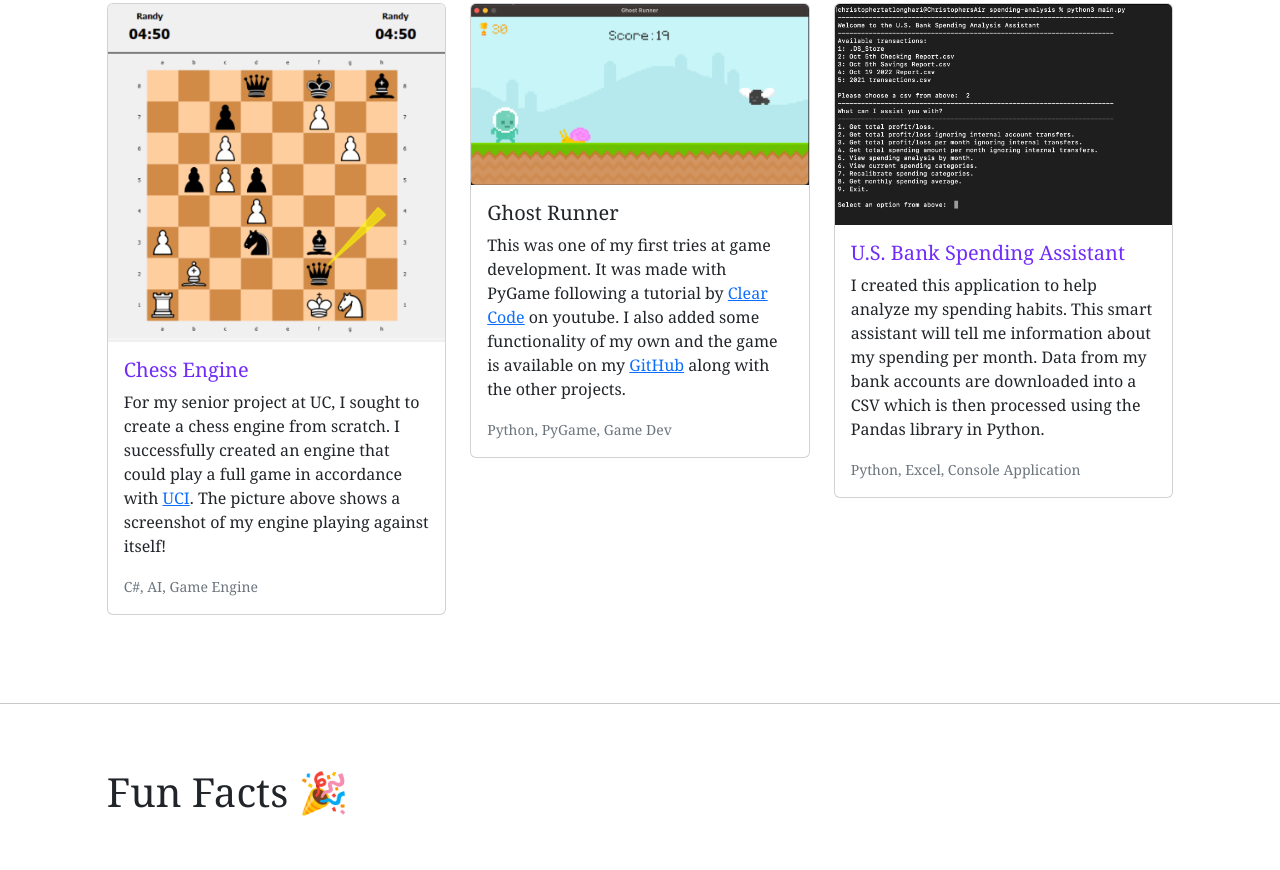
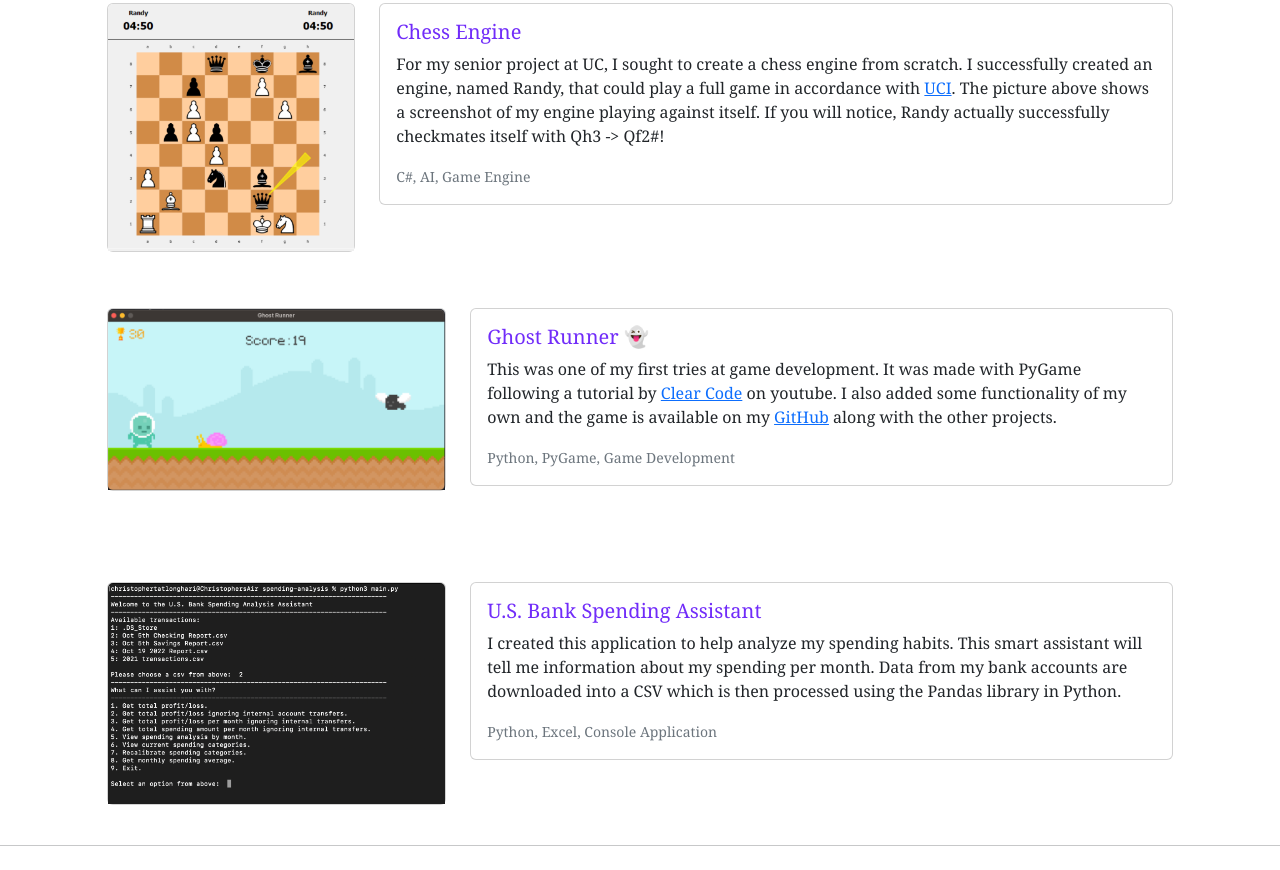
Before and after one commit to chris-tatlonghari/personal-portfolio, a plain HTML site: page index.html in a window 1280 px wide. Shown: the part 1305-2175 px from the top of the page. Drawn offline with nearby package versions, Linux system fonts and the light colour scheme.

Commit message:
Revamped portfolio section
Moved projects into separate rows

```diff
--- a/index.html
+++ b/index.html
@@ -4,7 +4,7 @@
 <head>
     <meta charset="utf-8">
     <meta name="viewport" content="width=device-width, initial-scale=1">
-    <title> Chris Tat • Portfolio v1.6 </title>
+    <title> Chris Tat • Portfolio v1.7 </title>
     <link href="https://cdn.jsdelivr.net/npm/bootstrap@5.2.2/dist/css/bootstrap.min.css" rel="stylesheet"
         integrity="sha384-Zenh87qX5JnK2Jl0vWa8Ck2rdkQ2Bzep5IDxbcnCeuOxjzrPF/et3URy9Bv1WTRi" crossorigin="anonymous">
     <link rel="icon" href="images//fire.svg">
@@ -56,7 +56,7 @@
                         </a>
                     </li>
                     <li class="nav-item">
-                        <a class="nav-link" href="#version">v1.6</a>
+                        <a class="nav-link" href="#version">v1.7</a>
                     </li>
                 </ul>
 
@@ -120,7 +120,8 @@
                                 translates to "Three Kings" in English. I am currently employed at Fox Corporation in
                                 Consumer Product & Engineering. Specifically I work on the Sports Data team which powers
                                 the FOX Sports app and <a href="https://www.foxsports.com/">foxsports.com</a>. We also
-                                serve as the backbone of the scrolling ticker for FOX Sports national and regional broadcasts! I
+                                serve as the backbone of the scrolling ticker for FOX Sports national and regional
+                                broadcasts! I
                                 currently work remotely from my hometown in South Point, Ohio. I
                                 could say a lot more but if you want to know me better please reach out! </p>
                             <p class="card-text ps-5"> ~ Email: ChrisTat98@gmail.com</p>
@@ -143,30 +144,42 @@
                 disabled> &lt; / &gt; </button></h1>
 
         <div class="d-flex justify-content-evenly pt-5">
-
             <div class="row">
-                <div class="col-md-4 pb-5 px-auto">
-
+                <div class="col-md-3 mb-2">
                     <div class="card">
                         <img src="images/randy-mate.png" class="card-img-top" alt="chess-engine">
+                    </div>
+
+                </div>
+                <div class="col-md-9 mb-5">
+                    <div class="card">
                         <div class="card-body">
                             <h5 style="color: #712cf9;" class="card-title">Chess Engine</h5>
                             <p class="card-text">For my senior project at UC, I sought to create a chess engine from
-                                scratch. I successfully created an engine that could play a full game in accordance with
+                                scratch. I successfully created an engine, named Randy, that could play a full game in
+                                accordance with
                                 <a href="https://en.wikipedia.org/wiki/Universal_Chess_Interface">UCI</a>.
-                                The picture above shows a screenshot of my engine playing against itself!
+                                The picture above shows a screenshot of my engine playing against itself. If you will
+                                notice, Randy actually successfully checkmates itself with Qh3 -> Qf2#!
                             </p>
                             <p class="card-text"><small class="text-muted">C#, AI, Game Engine</small></p>
                         </div>
                     </div>
+                </div>
+            </div>
+        </div>
 
-                </div>
-                <div class="col-md-4 pb-5 px-auto">
-
+        <div class="d-flex justify-content-evenly pt-5">
+            <div class="row">
+                <div class="col-md-4 mb-2">
                     <div class="card">
                         <img src="images/ghost-runner.png" class="card-img-top" alt="ghost-runner">
+                    </div>
+                </div>
+                <div class="col-md-8 mb-5">
+                    <div class="card">
                         <div class="card-body">
-                            <h5 class="card-title">Ghost Runner</h5>
+                            <h5 style="color: #712cf9;" class="card-title">Ghost Runner 👻</h5>
                             <p class="card-text">This was one of my first tries at game development. It was made with
                                 PyGame
                                 following a tutorial by <a href="https://www.youtube.com/c/ClearCode">Clear Code</a> on
@@ -175,15 +188,22 @@
                                     href="https://github.com/chris-tatlonghari?tab=repositories">GitHub</a> along with
                                 the other
                                 projects.</p>
-                            <p class="card-text"><small class="text-muted">Python, PyGame, Game Dev</small></p>
+                            <p class="card-text"><small class="text-muted">Python, PyGame, Game Development</small></p>
                         </div>
                     </div>
+                </div>
+            </div>
+        </div>
 
-                </div>
-                <div class="col-md-4 pb-5 px-auto">
-
+        <div class="d-flex justify-content-evenly pt-5 pb-3">
+            <div class="row">
+                <div class="col-md-4 mb-2">
                     <div class="card">
                         <img src="images/spending-analysis.png" class="card-img-top" alt="spending-analysis">
+                    </div>
+                </div>
+                <div class="col-md-8 mb-5">
+                    <div class="card">
                         <div class="card-body">
                             <h5 style="color: #712cf9;" class="card-title">U.S. Bank Spending Assistant</h5>
                             <p class="card-text">I created this application to help analyze my spending habits. This
@@ -195,13 +215,11 @@
                             </p>
                         </div>
                     </div>
-
                 </div>
             </div>
-
         </div>
 
-        <br>
+
 
     </div>
 
```
